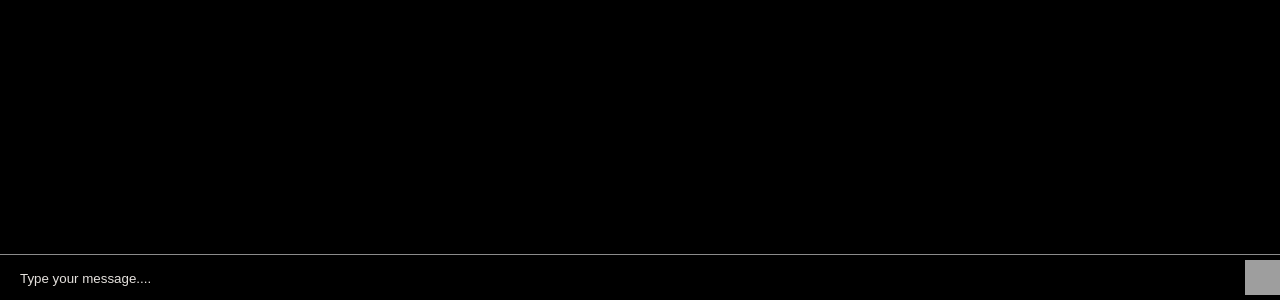
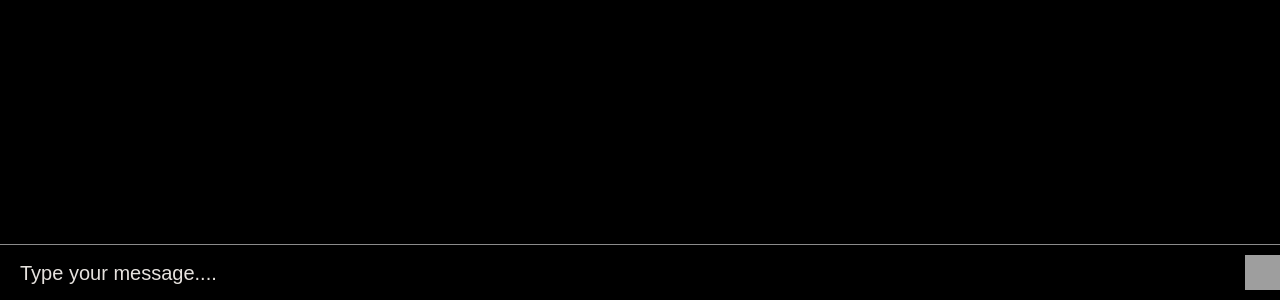
Before and after one commit to cermuel/lonely, a plain HTML site: page index.html in a window 1280 px wide. Shown: the part 500-800 px from the top of the page. Drawn offline with nearby package versions, Linux system fonts and the light colour scheme; grey boxes are pictures that could not be loaded.

Commit message:
Update index.html

```diff
--- a/index.html
+++ b/index.html
@@ -105,7 +105,7 @@
     background:#000;
 
     width: 100%;
-    height: 45px;
+    height: 55px;
 
 
 
@@ -117,7 +117,7 @@
     top: 0;
     bottom: 0;
     height: 100%;
-
+    font-size:20px;
     border:none;
 
     padding-left: 20px;
```
